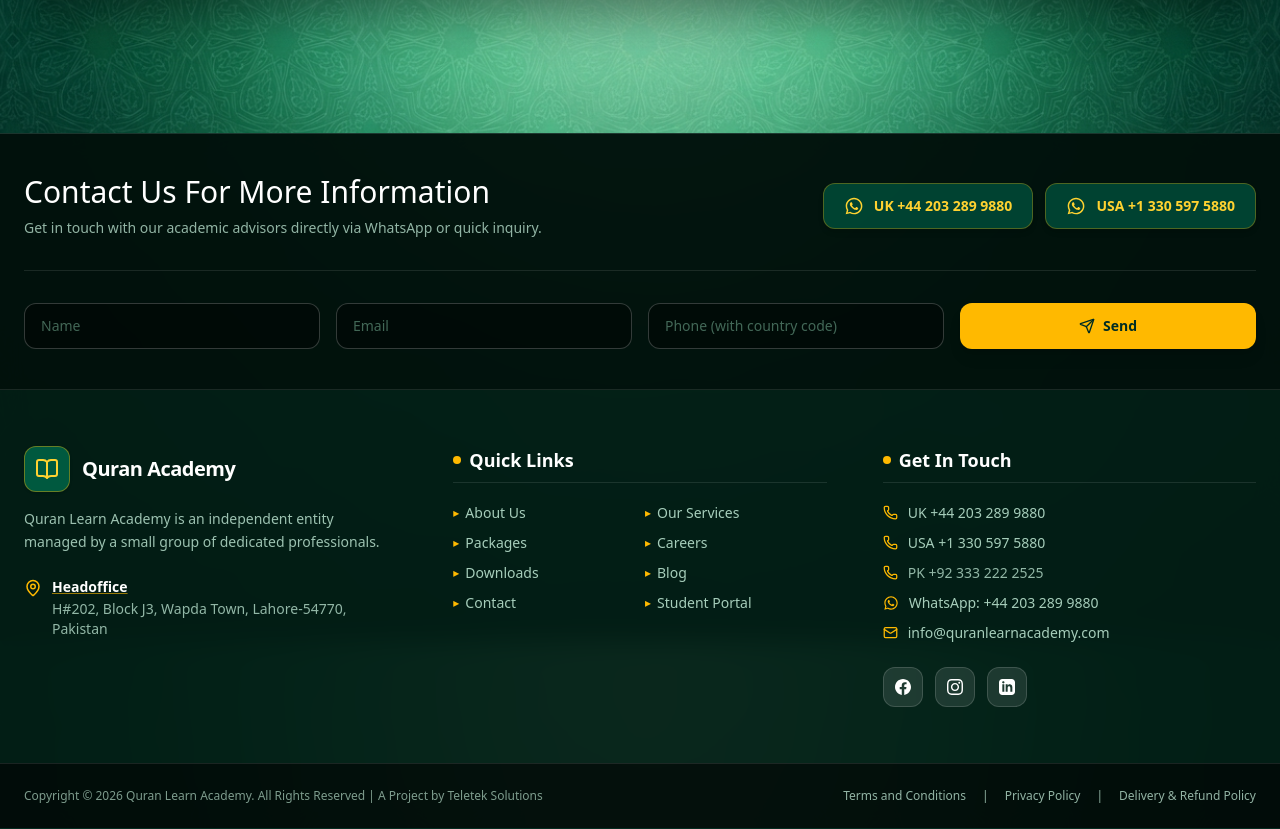
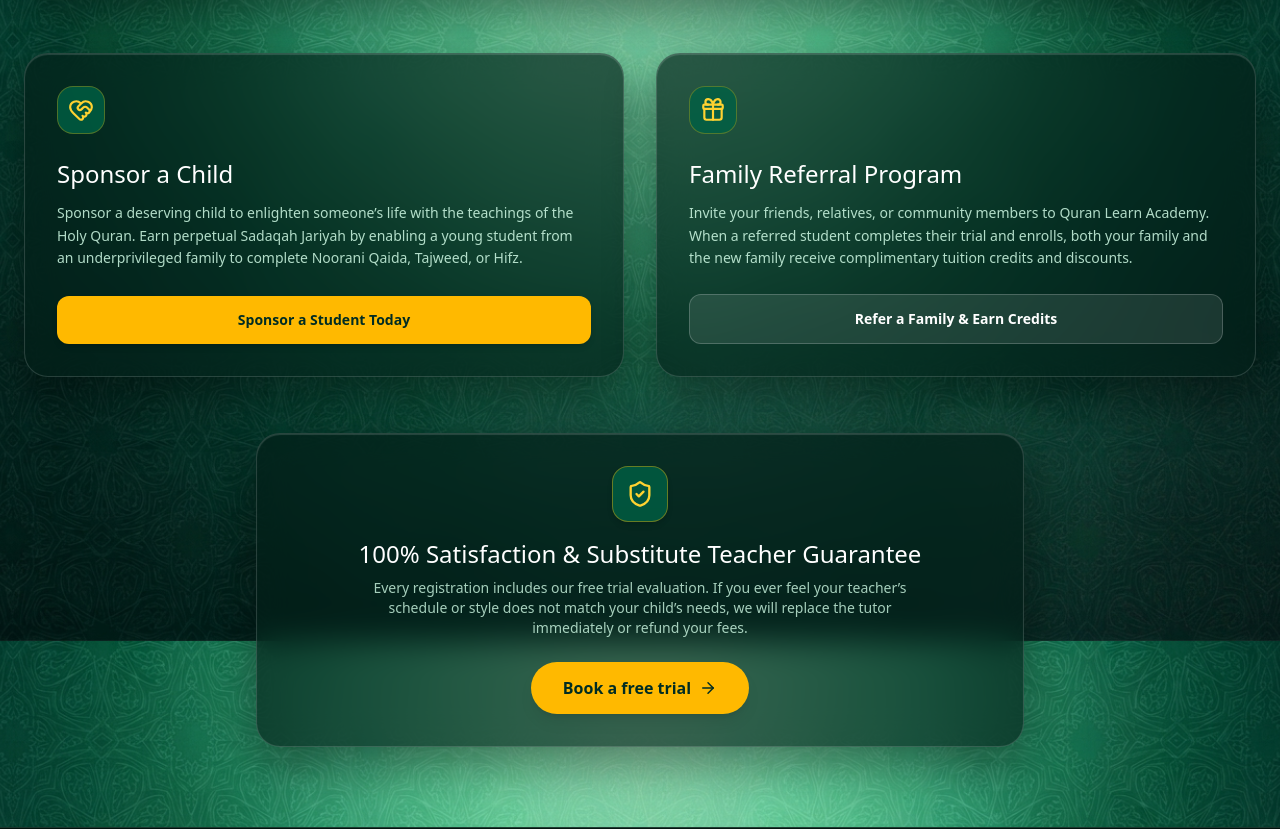
Before and after one commit to mdawoodali/QURAN-ACADEMY-APP, a Next.js app in the folder apps/web/: page /packages in a window 1280 px wide. Shown: the part 1759-2588 px from the top of the page. Built offline with nearby package versions, Linux system fonts and the light colour scheme; a web font is replaced by a local one.

Commit message:
feat(packages): add Sponsor a Child and Family Referral Program modules

```diff
--- a/apps/web/src/app/(public)/packages/page.tsx
+++ b/apps/web/src/app/(public)/packages/page.tsx
@@ -2,7 +2,7 @@
 
 import { useState } from "react";
 import Link from "next/link";
-import { Check, Calendar, Star, Percent } from "lucide-react";
+import { Check, Calendar, Star, Percent, HeartHandshake, Gift, ShieldCheck, ArrowRight } from "lucide-react";
 import { useLanguage } from "@/components/LanguageContext";
 import { ACADEMY_PACKAGES, DISCOUNT_POLICIES, CountryCode } from "@/data/packages";
 
@@ -173,6 +173,71 @@ export default function PackagesPage() {
           ))}
         </div>
       </div>
+
+      {/* Sponsor a Child & Referral Program */}
+      <div className="grid grid-cols-1 lg:grid-cols-2 gap-8 mb-14">
+        {/* Sponsor a Child */}
+        <div className="glass-container rounded-3xl p-8 border border-white/15 shadow-2xl flex flex-col justify-between pop-hover group">
+          <div>
+            <div className="w-12 h-12 rounded-2xl bg-emerald-800/80 border border-amber-400/30 flex items-center justify-center text-amber-300 mb-6 group-hover:scale-110 transition-transform">
+              <HeartHandshake size={26} />
+            </div>
+            <h3 className="text-2xl font-serif text-white mb-3">
+              Sponsor a Child
+            </h3>
+            <p className="text-emerald-100/85 text-sm leading-relaxed mb-6">
+              Sponsor a deserving child to enlighten someone’s life with the teachings of the Holy Quran. Earn perpetual Sadaqah Jariyah by enabling a young student from an underprivileged family to complete Noorani Qaida, Tajweed, or Hifz.
+            </p>
+          </div>
+          <Link
+            href="/contact"
+            className="w-full text-center bg-amber-400 hover:bg-amber-300 text-emerald-950 font-bold py-3.5 rounded-xl transition shadow-md text-sm cursor-pointer"
+          >
+            Sponsor a Student Today
+          </Link>
+        </div>
+
+        {/* Referral Program */}
+        <div className="glass-container rounded-3xl p-8 border border-white/15 shadow-2xl flex flex-col justify-between pop-hover group">
+          <div>
+            <div className="w-12 h-12 rounded-2xl bg-emerald-800/80 border border-amber-400/30 flex items-center justify-center text-amber-300 mb-6 group-hover:scale-110 transition-transform">
+              <Gift size={26} />
+            </div>
+            <h3 className="text-2xl font-serif text-white mb-3">
+              Family Referral Program
+            </h3>
+            <p className="text-emerald-100/85 text-sm leading-relaxed mb-6">
+              Invite your friends, relatives, or community members to Quran Learn Academy. When a referred student completes their trial and enrolls, both your family and the new family receive complimentary tuition credits and discounts.
+            </p>
+          </div>
+          <Link
+            href="/trial"
+            className="w-full text-center bg-white/10 hover:bg-white/20 text-white border border-white/20 font-bold py-3.5 rounded-xl transition text-sm cursor-pointer"
+          >
+            Refer a Family & Earn Credits
+          </Link>
+        </div>
+      </div>
+
+      {/* Guarantee Assurance Banner */}
+      <div className="glass-container rounded-3xl p-8 text-center border border-white/15 max-w-3xl mx-auto shadow-2xl pop-hover">
+        <div className="w-14 h-14 bg-emerald-800/80 border border-amber-400/40 rounded-2xl flex items-center justify-center text-amber-300 mx-auto mb-4 shadow-md">
+          <ShieldCheck size={28} />
+        </div>
+        <h3 className="text-2xl font-serif text-white mb-2">
+          100% Satisfaction & Substitute Teacher Guarantee
+        </h3>
+        <p className="text-emerald-100/80 text-sm max-w-xl mx-auto mb-6">
+          Every registration includes our free trial evaluation. If you ever feel your teacher’s schedule or style does not match your child’s needs, we will replace the tutor immediately or refund your fees.
+        </p>
+        <Link
+          href="/trial"
+          className="bg-amber-400 hover:bg-amber-300 text-emerald-950 font-bold px-8 py-3.5 rounded-full transition shadow-lg text-base inline-flex items-center gap-2 cursor-pointer"
+        >
+          <span>{t("bookFreeTrial")}</span>
+          <ArrowRight size={18} />
+        </Link>
+      </div>
     </main>
   );
 }
```
